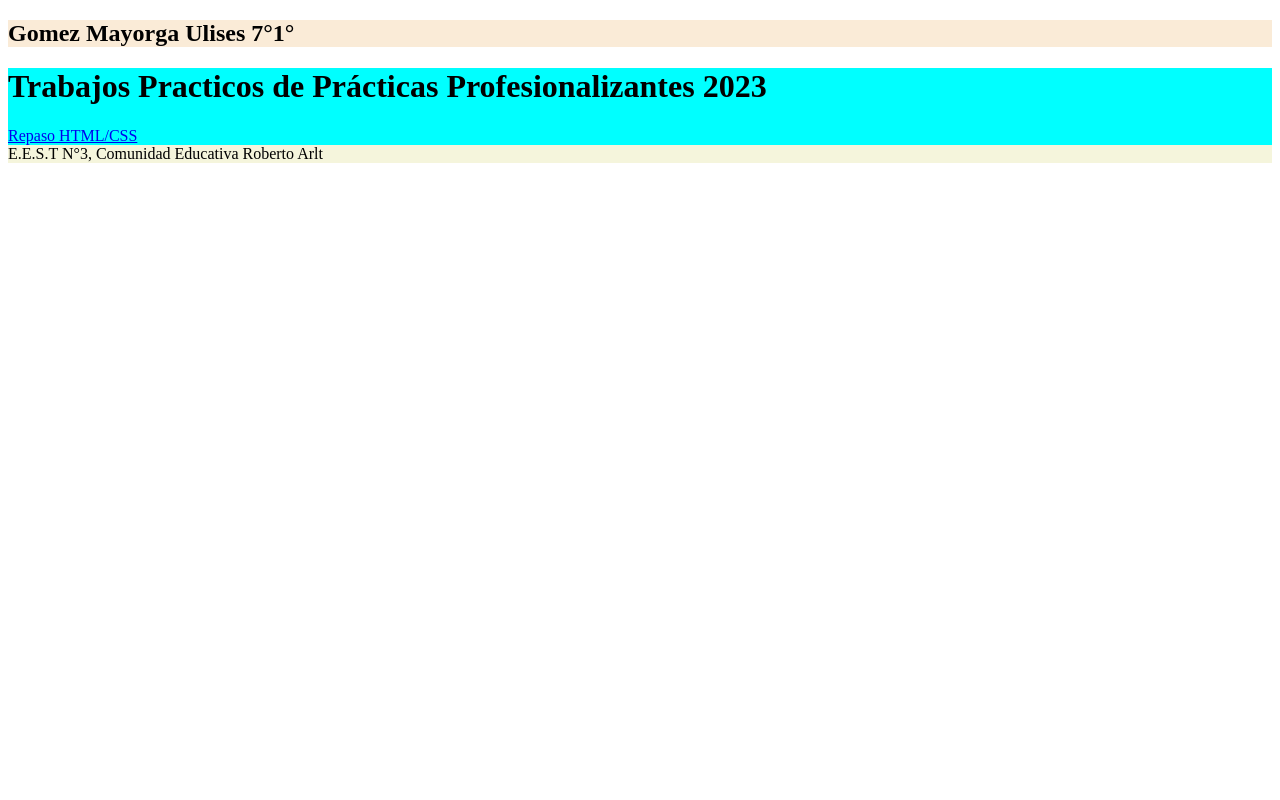
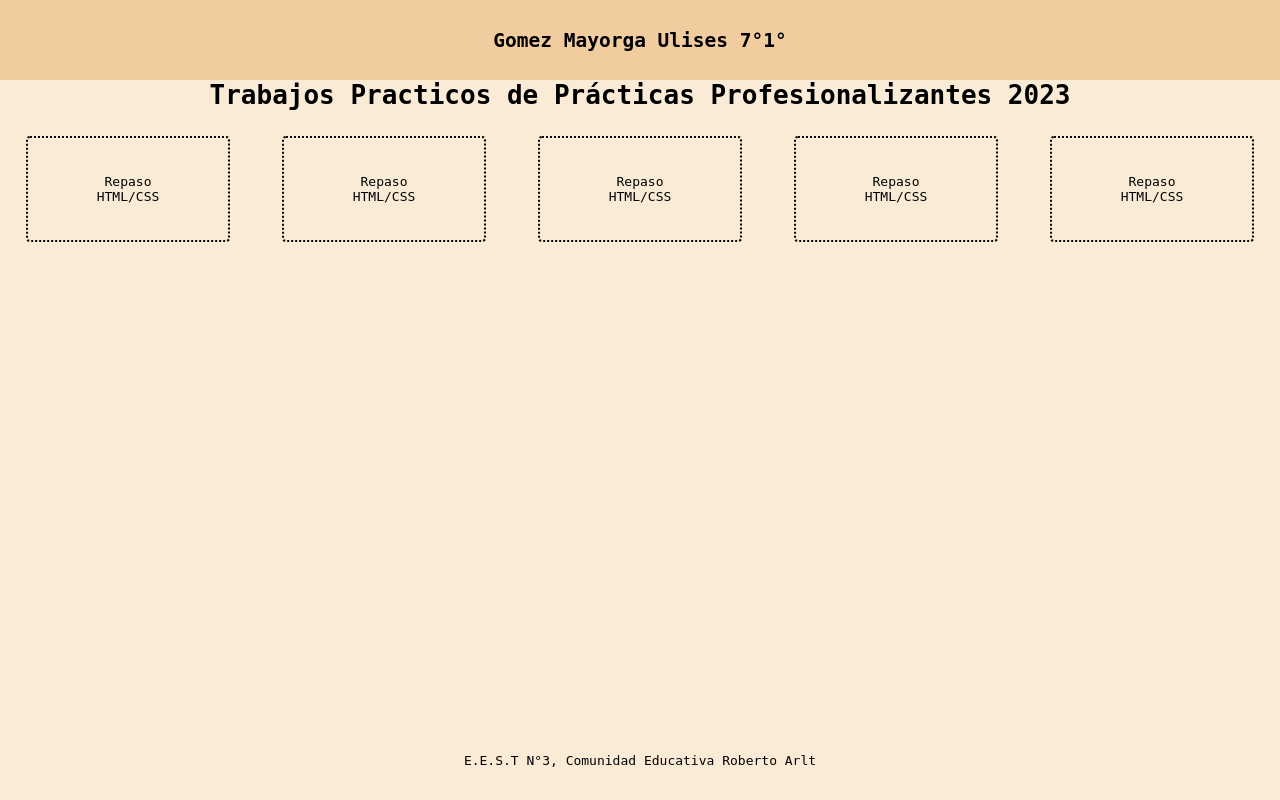
Before and after one commit to Ulises300/Ejercicio_1, a PHP site: page / in a window 1280 px wide. Run offline with PHP 8.4, Linux system fonts and the light colour scheme.

Commit message:
Cambios en el index

```diff
--- a/css/stylesindex.css
+++ b/css/stylesindex.css
@@ -1,12 +1,57 @@
+*{
+    font-family: monospace;
+    margin:0;
+    padding:0;
+    box-sizing: border-box;
+}
+
 header{
-    background-color: antiquewhite;
+    background-color: rgb(241, 204, 159);
+    height: 10vh;
+    text-align: center;
+    align-items: center;
+    justify-content: center;
+    display: flex;
 }
 
 #wrapper{
-    background-color: aqua;
+    height: 80vh;
+    background-color: antiquewhite;
+    width: 100%;
+}
+
+#wrapper h1{
+    text-align: center;
+    align-items: center;
+}
+
+#trabajos{
+    background-color: antiquewhite;
+    display: flex;
+    height: 100%;
+}
+
+
+.link{
+    margin: 2%;
+    text-decoration: none;
+    color: black;
+    height: 15%;
+    text-align: center;
+    align-items: center;
+    justify-content: center;
+    background-color: antiquewhite;
+    display: flex;
+    padding: 4%;
+    border: dotted 2px;
+    border-radius: 4px;
 }
 
 footer{
-    background-color: beige;
-
+    height: 10vh;
+    background-color: antiquewhite;
+    text-align: center;
+    align-items: center;
+    justify-content: center;
+    display: flex;
 }
--- a/index.html
+++ b/index.html
@@ -13,8 +13,13 @@
     </header>
     <div id="wrapper">
         <h1>Trabajos Practicos de Prácticas Profesionalizantes 2023</h1>
-        <div class="fila">
-            <a href="eje01.html">Repaso HTML/CSS</a>
+        <div id="trabajos">
+            <a class="link" href="eje01.html">Repaso HTML/CSS</a>
+            <a class="link" href="eje01.html">Repaso HTML/CSS</a>
+            <a class="link" href="eje01.html">Repaso HTML/CSS</a>
+            <a class="link" href="eje01.html">Repaso HTML/CSS</a>
+            <a class="link" href="eje01.html">Repaso HTML/CSS</a>
+
         </div>
     </div>
     <footer>
```
